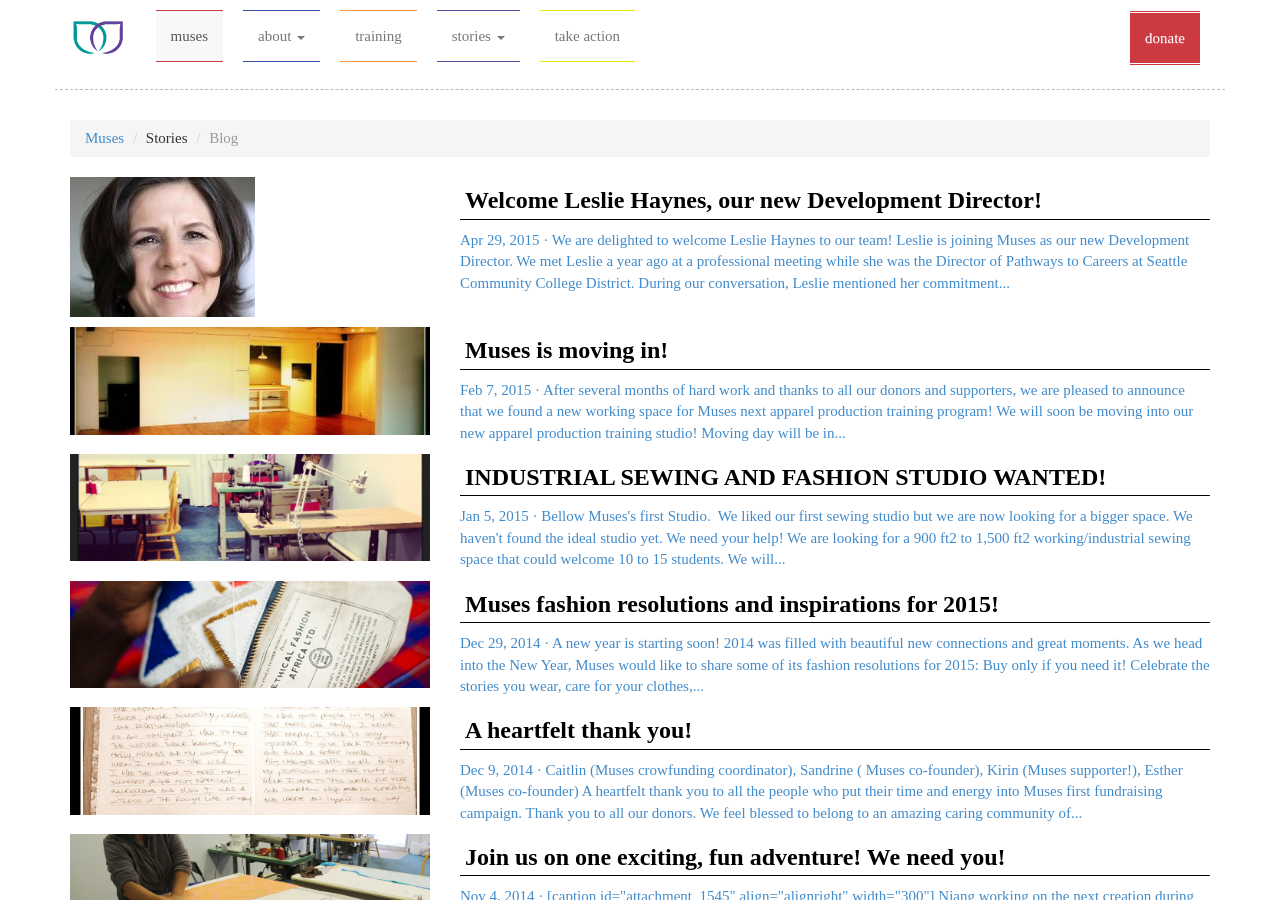
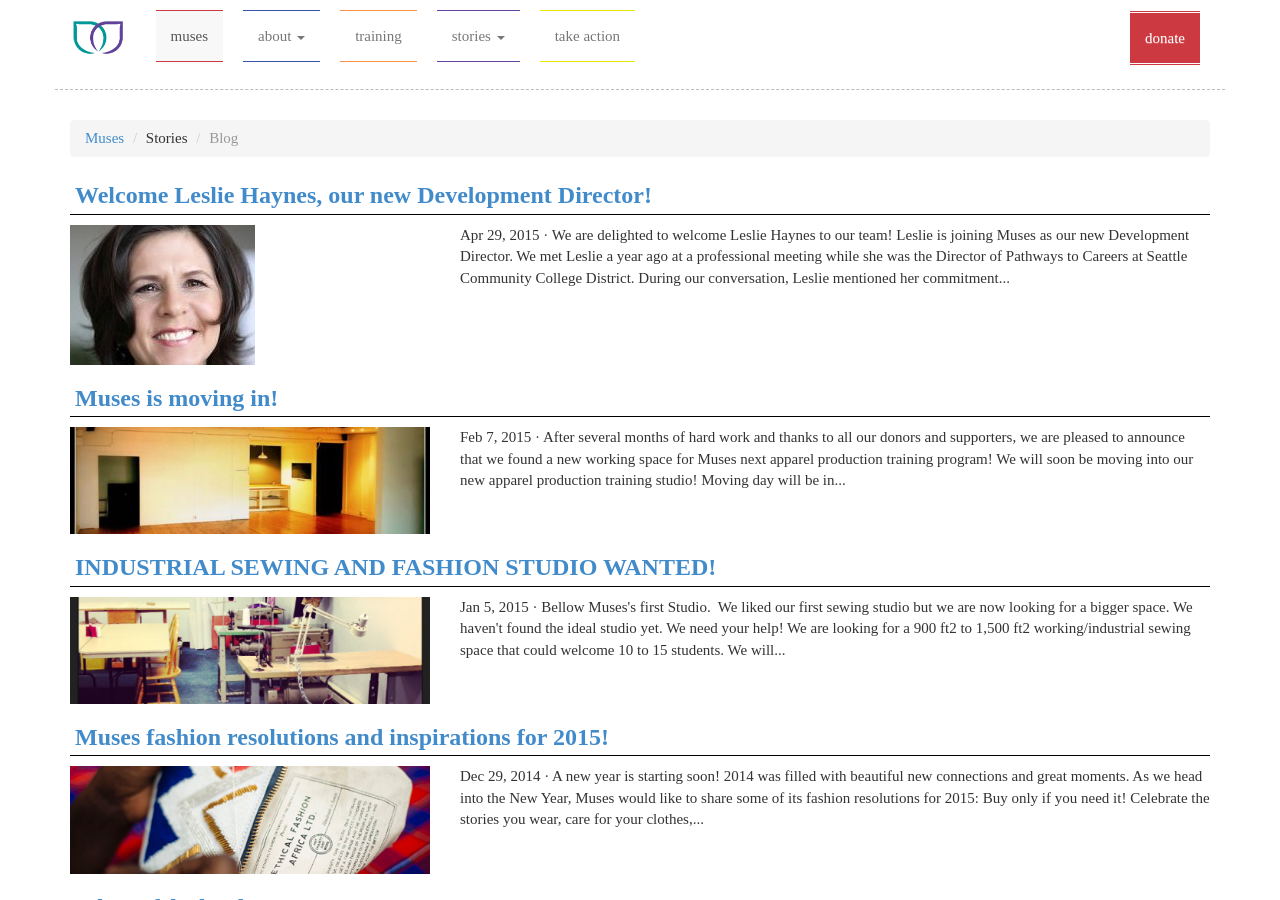
Before and after one commit to seattlemuses/seattlemuses.github.io, a Jekyll site: the page built from stories-blog.html, in a window 1280 px wide and 900 px high. Built offline with Jekyll 4.4.1, drawn with Linux system fonts in a browser that asks for light colours; nearby versions of some CDN libraries.

Commit message:
Trying another layout.
This layout puts the title above the image and description.

```diff
--- a/stories-blog.html
+++ b/stories-blog.html
@@ -5,18 +5,16 @@
 <div class="home">
 
     {% for post in site.posts %}
-    <a href="{{ post.url | prepend: site.baseurl }}">
+    <h1> <a href="{{ post.url | prepend: site.baseurl }}"> {{ post.title }} </a> </h1>
     <div class="row" style="padding-bottom: 10px">
     <div class="col-md-4 col-sm-4">
     <img src="{{ post.hero | prepend: site.baseurl }}" style="max-width:100%" />
     </div>
     <div class="col-md-8 col-sm-8">
-        <h1> {{ post.title }} </h1>
         <span class="post-date">{{ post.date | date: "%b %-d, %Y" }}</span> ·
         <span class="post-excerpt">{{ post.content | strip_html | truncatewords: 50 }} </span>
     </div>
     </div>
-    </a>
     {% endfor %}
 
 </div>
```
